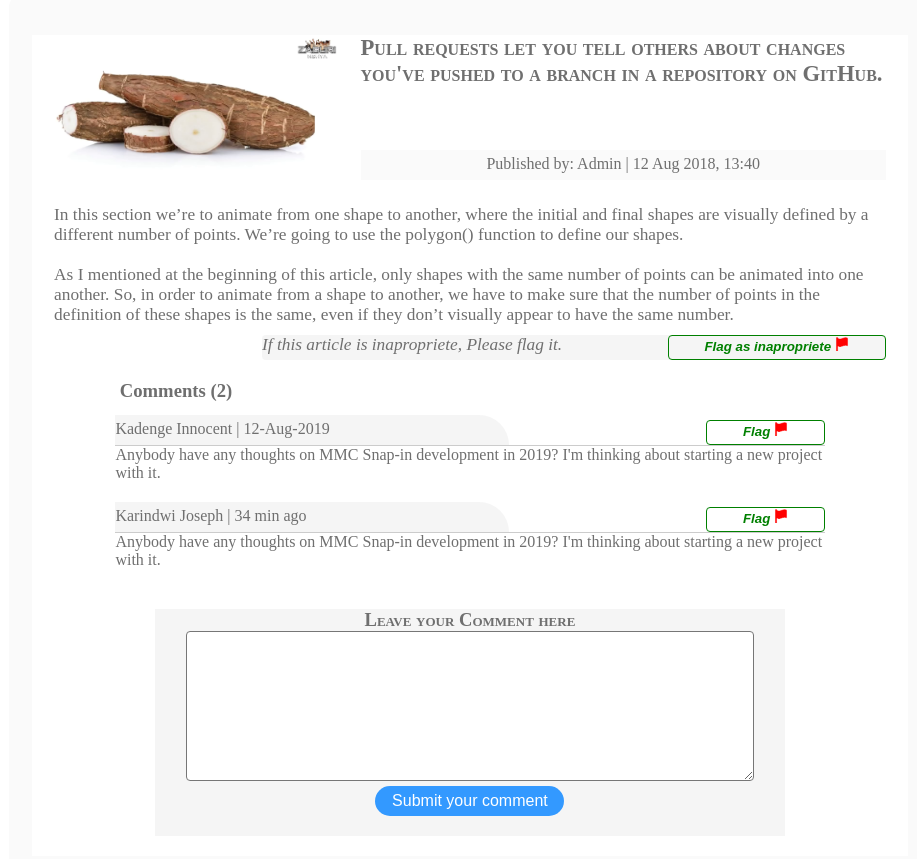
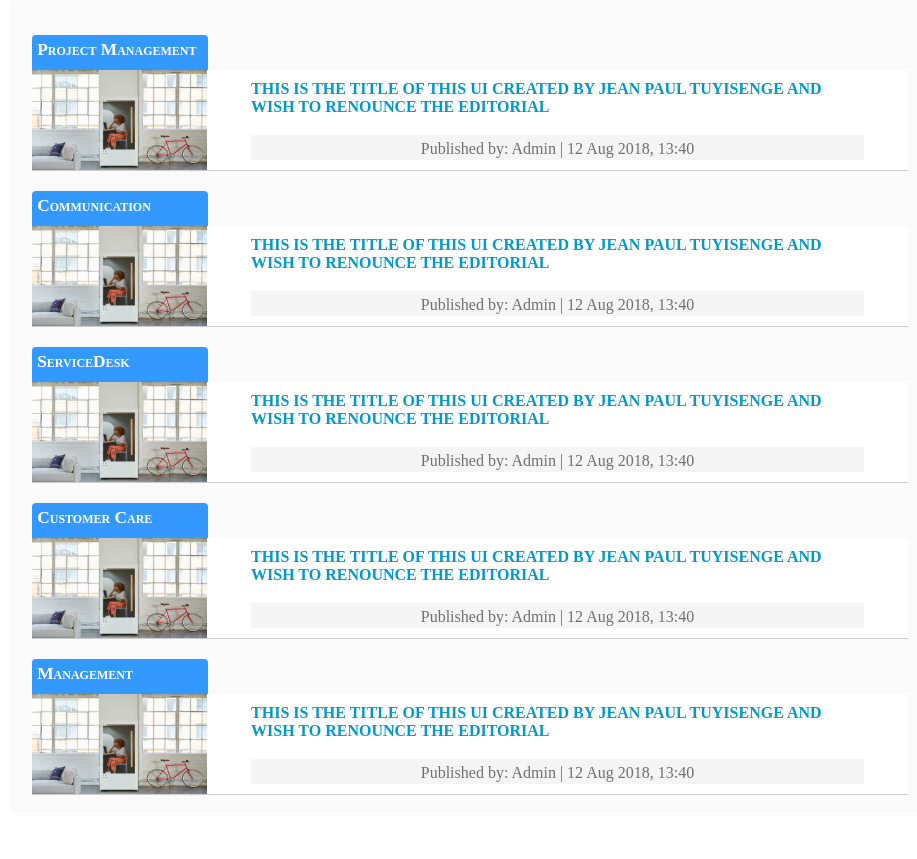
Before and after one commit to tuyisengepaul/Teamwork123, a plain HTML site: page Html/employee.html in a window 1280 px wide. Shown: the part 1740-2599 px from the top of the page, without its empty margins (298-1215 px from the left). Drawn offline with Linux system fonts and the light colour scheme; a script that the page names is missing.

Commit message:
Feature: A user will be able to view all other articles [Finish #168584268]

```diff
--- a/Html/employee.html
+++ b/Html/employee.html
@@ -29,6 +29,7 @@
 		QUICK LINKS <br/>
  <button class="my-article-btn"> My Articles</button> <br/>
  <button class="new-article-btn"> New Article</button> <br/>
+ <button class="all-article-btn"> All Articles</button> <br/>
 	</div>
 	<!-- Div for Subscription-->
 </div>
@@ -178,6 +179,46 @@
 
 </div>
 
+<!--############### all Article ##################-->
+<!--Article 1-->
+<div class="all-articles">
+	<div class="category"> Project Management </div>
+	<div class="article-division">
+		<div class="featured-photo"><img src="../Assets/download.png"></div>
+		<div class="title"><a href="javascript:read()">THIS IS THE TITLE OF THIS UI CREATED BY JEAN PAUL TUYISENGE AND WISH TO RENOUNCE THE EDITORIAL</a></div>
+		<div class="published"> Published by: Admin | 12 Aug 2018, 13:40 </div>
+	</div>
+	<!--Article 2-->
+	<div class="category"> Communication </div>
+	<div class="article-division">
+		<div class="featured-photo"><img src="../Assets/download.png"></div>
+		<div class="title"><a href="javascript:read()">THIS IS THE TITLE OF THIS UI CREATED BY JEAN PAUL TUYISENGE AND WISH TO RENOUNCE THE EDITORIAL</a></div>
+		<div class="published"> Published by: Admin | 12 Aug 2018, 13:40 </div>
+	</div>
+	<!--Article 3-->
+	<div class="category"> ServiceDesk </div>
+	<div class="article-division">
+		<div class="featured-photo"><img src="../Assets/download.png"></div>
+		<div class="title"><a href="javascript:read()">THIS IS THE TITLE OF THIS UI CREATED BY JEAN PAUL TUYISENGE AND WISH TO RENOUNCE THE EDITORIAL</a></div>
+		<div class="published"> Published by: Admin | 12 Aug 2018, 13:40 </div>
+	</div>
+	<!--Article 4-->
+	<div class="category"> Customer Care </div>
+	<div class="article-division">
+		<div class="featured-photo"><img src="../Assets/download.png"></div>
+		<div class="title"><a href="javascript:read()">THIS IS THE TITLE OF THIS UI CREATED BY JEAN PAUL TUYISENGE AND WISH TO RENOUNCE THE EDITORIAL</a></div>
+		<div class="published"> Published by: Admin | 12 Aug 2018, 13:40 </div>
+	</div>
+	<!--Article 5-->
+	<div class="category"> Management </div>
+	<div class="article-division">
+		<div class="featured-photo"><img src="../Assets/download.png"></div>
+		<div class="title"><a href="javascript:read()">THIS IS THE TITLE OF THIS UI CREATED BY JEAN PAUL TUYISENGE AND WISH TO RENOUNCE THE EDITORIAL</a></div>
+		<div class="published"> Published by: Admin | 12 Aug 2018, 13:40 </div>
+	</div>
+
+	</div>
+
 <!-- Read an article Sub Division within Main Division -->
 <div class="read-article">
 
```
